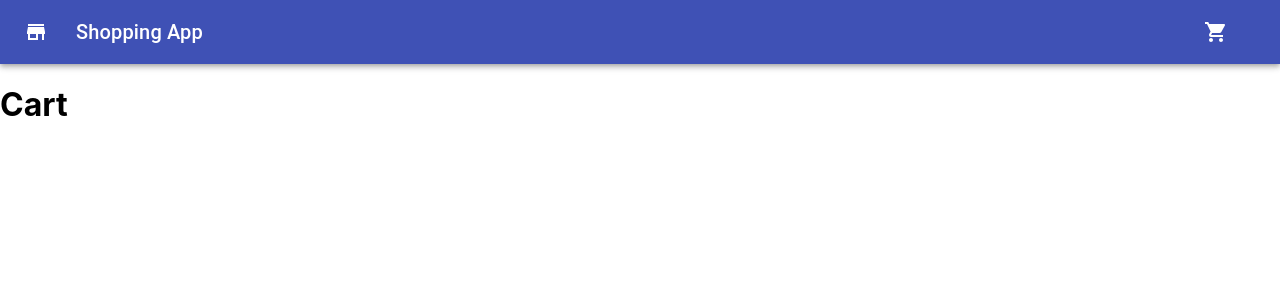
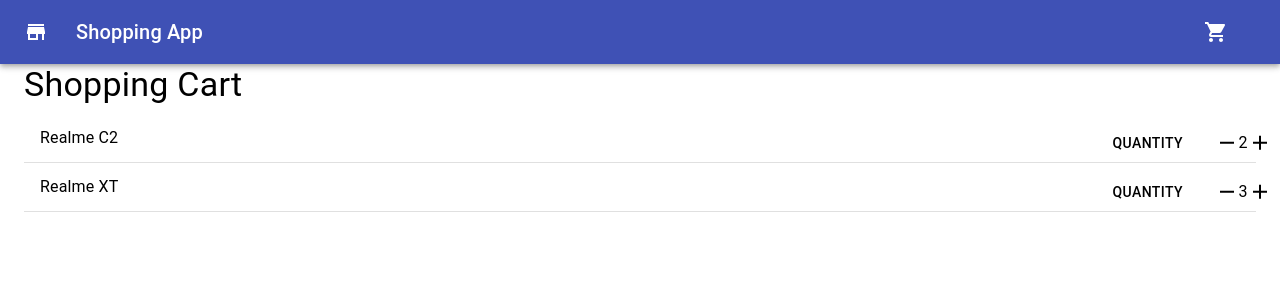
Before and after one commit to rishavch2104/shopping-test, a React (Create React App) app: page /cart in a window 1280 px wide. Shown: the top 300 px of the page. Built offline with nearby package versions, Linux system fonts and the light colour scheme.

Commit message:
cart page created with static data

```diff
--- a/src/App.js
+++ b/src/App.js
@@ -2,7 +2,7 @@
 import { Switch, Route, BrowserRouter as Router } from "react-router-dom";
 import Navbar from "./components/Navbar";
 import ProductList from "./components/ProductList";
-import Cart from "./components/Cart";
+import CartPage from "./components/cart/CartPage";
 import Completed from "./components/Completed";
 import ProductPage from "./components/ProductPage";
 function App() {
@@ -19,7 +19,7 @@
               <ProductPage id={routeProps.match.params.id} />
             )}
           />
-          <Route exact path="/cart" component={Cart} />
+          <Route exact path="/cart" component={CartPage} />
 
           <Route exact path="/completed" component={Completed} />
         </Switch>
--- a/src/components/Cart.js
+++ /dev/null
@@ -1,11 +0,0 @@
-import React from "react";
-
-const Cart = () => {
-  return (
-    <div>
-      <h1>Cart</h1>
-    </div>
-  );
-};
-
-export default Cart;
--- a/src/components/Navbar.js
+++ b/src/components/Navbar.js
@@ -25,7 +25,7 @@
   const classes = useStyles();
 
   const handleCartClick = () => {
-    alert("Cart Clicked");
+    history.push("/cart");
   };
   const handleShopClicked = () => {
     history.push("/");
--- /dev/null
+++ b/src/components/cart/CartItem.js
@@ -0,0 +1,41 @@
+import React from "react";
+import ListItem from "@material-ui/core/ListItem";
+import ListItemText from "@material-ui/core/ListItemText";
+import ListItemSecondaryAction from "@material-ui/core/ListItemSecondaryAction";
+import Typography from "@material-ui/core/Typography";
+import Box from "@material-ui/core/Box";
+import AddIcon from "@material-ui/icons/Add";
+import RemoveIcon from "@material-ui/icons/Remove";
+import { shoppingItems } from "./../../shoppingItems";
+const CartItem = props => {
+  const { id, quantity } = props;
+  const item = shoppingItems[id];
+  return (
+    <ListItem>
+      <ListItemText>
+        <Typography>{item.name}</Typography>
+      </ListItemText>
+
+      <ListItemSecondaryAction>
+        <Box mt="10px" display="flex" justifyContent="space-between">
+          <Typography variant="button" display="inline">
+            Quantity
+          </Typography>
+          <Box
+            display="flex"
+            justifyContent="space-between"
+            flexDirection="row"
+            width="20%"
+          >
+            <RemoveIcon />
+            <Typography display="inline">{quantity}</Typography>
+
+            <AddIcon />
+          </Box>
+        </Box>
+      </ListItemSecondaryAction>
+    </ListItem>
+  );
+};
+
+export default CartItem;
--- /dev/null
+++ b/src/components/cart/CartPage.js
@@ -0,0 +1,27 @@
+import React from "react";
+import List from "@material-ui/core/List";
+import CartItem from "./CartItem";
+import Typography from "@material-ui/core/Typography";
+import Container from "@material-ui/core/Container";
+import Divider from "@material-ui/core/Divider";
+const initialCart = [
+  { id: 1, quantity: 2 },
+  { id: 0, quantity: 3 }
+];
+const Cart = () => {
+  return (
+    <Container>
+      <Typography variant="h4">Shopping Cart</Typography>
+      <List>
+        {initialCart.map(item => (
+          <>
+            <CartItem {...item} />
+            <Divider />
+          </>
+        ))}
+      </List>
+    </Container>
+  );
+};
+
+export default Cart;
```
